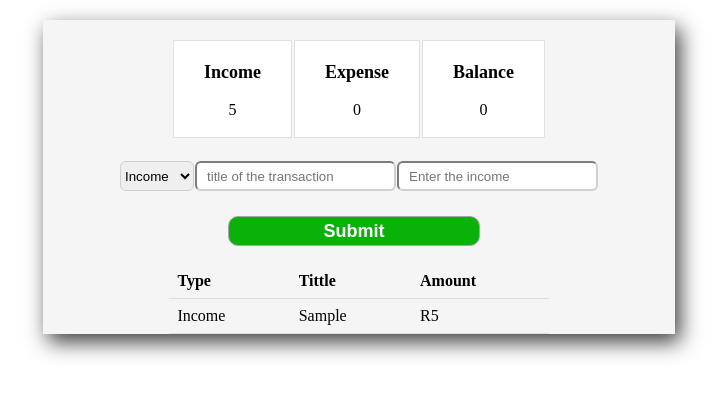
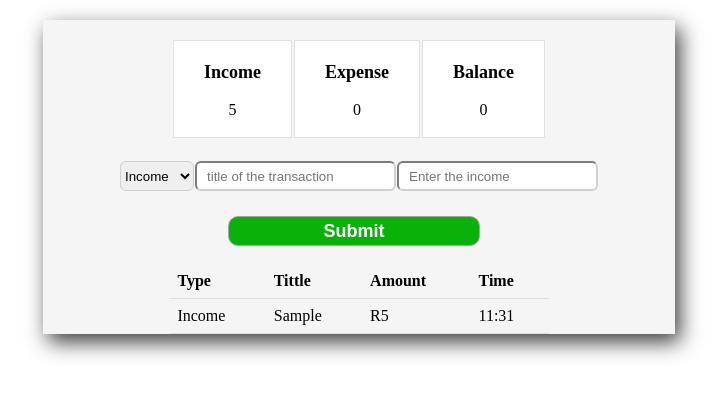
Before and after one commit to Thorbileh/ExpensesTracker, a plain HTML site: page index.html in a window 1280 px wide. Both pictures are taken after typing "Sample", "5" into the empty fields and a click on the button "Submit". Shown: the whole page, without its empty margins (281-1008 px from the left). Drawn offline with Linux system fonts and the light colour scheme.

Commit message:
Final touch ups

```diff
--- a/index.html
+++ b/index.html
@@ -48,6 +48,7 @@
                       <th >Type</th>
                       <th >Tittle</th>
                       <th >Amount</th>
+                      <th >Time</th>
                     </tr>
                         <tbody id="transactionTableBody"></tbody>
                 </table>
--- a/script.js
+++ b/script.js
@@ -56,7 +56,12 @@ function displayIOB(){
         }
 
 
+    // Add current time in the table of transaction record
+        const date = new Date();
+        const hours = date.getHours();
+        const minutes = date.getMinutes();
 
+        const time = hours +":"+minutes;
 
     // Create a new row for the transaction table
     const newRow = document.createElement("tr");
@@ -64,6 +69,7 @@ function displayIOB(){
         <td> ${transactionType} </td>
         <td> ${titleInput} </td>
         <td> R${amountInput} </td>
+        <td> ${time} </td>
     `;
      // Append the new row to the transaction table
     transactionTableBody.appendChild(newRow);
```
